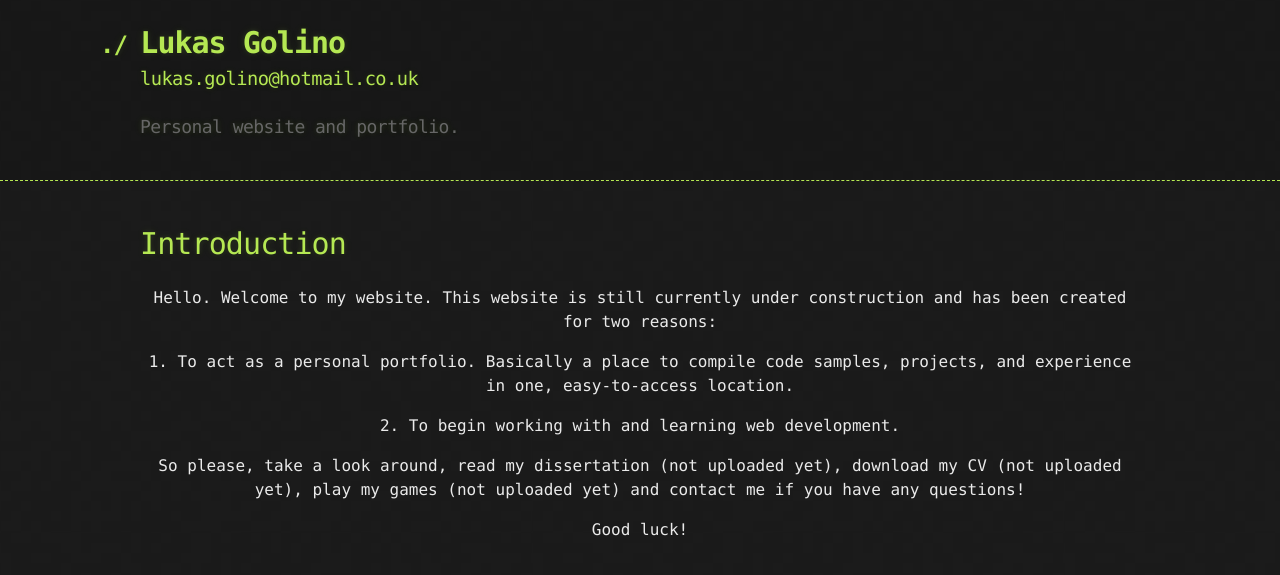
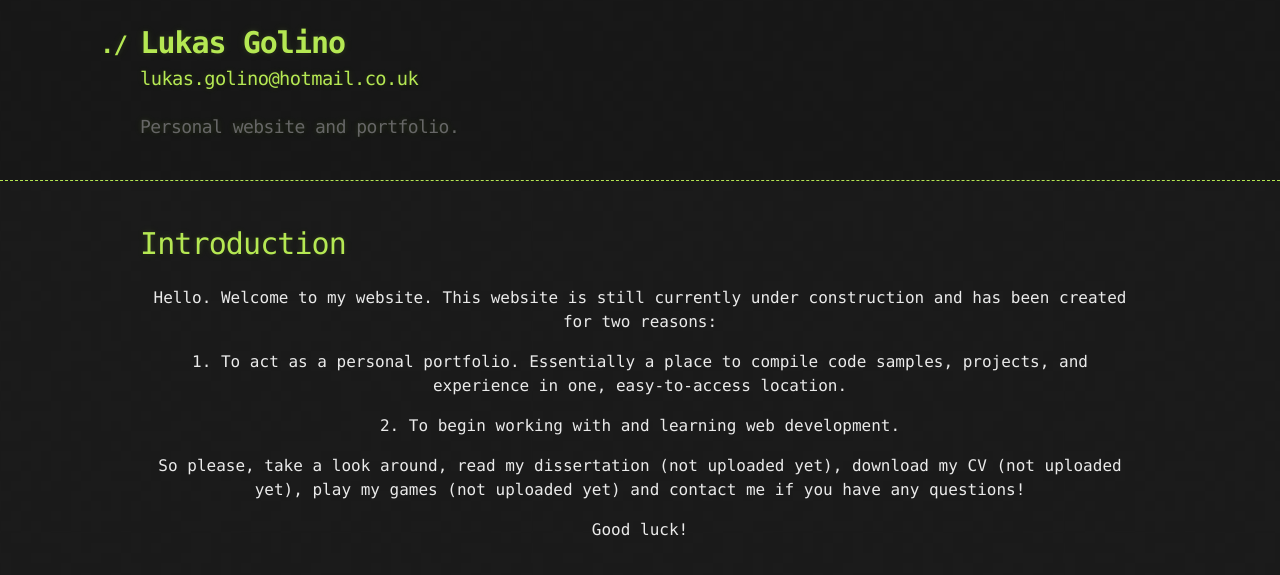
Before and after one commit to lukasgolino/lukasgolino.github.io, a Jekyll site: the page built from index.md, in a window 1280 px wide. Shown: the top 575 px of the page. Built offline with Jekyll 4.4.1, drawn with Linux system fonts in a browser that asks for light colours; our own code applies the rules of GitHub Pages for plain Markdown files.

Commit message:
Update index.md

```diff
--- a/index.md
+++ b/index.md
@@ -13,7 +13,7 @@ layout: default
 
 <p>
   <center>
-    1. To act as a personal portfolio. Basically a place to compile code samples, projects, and experience in one, easy-to-access location.
+    1. To act as a personal portfolio. Essentially a place to compile code samples, projects, and experience in one, easy-to-access location.
   </center>
 </p>
 
```
